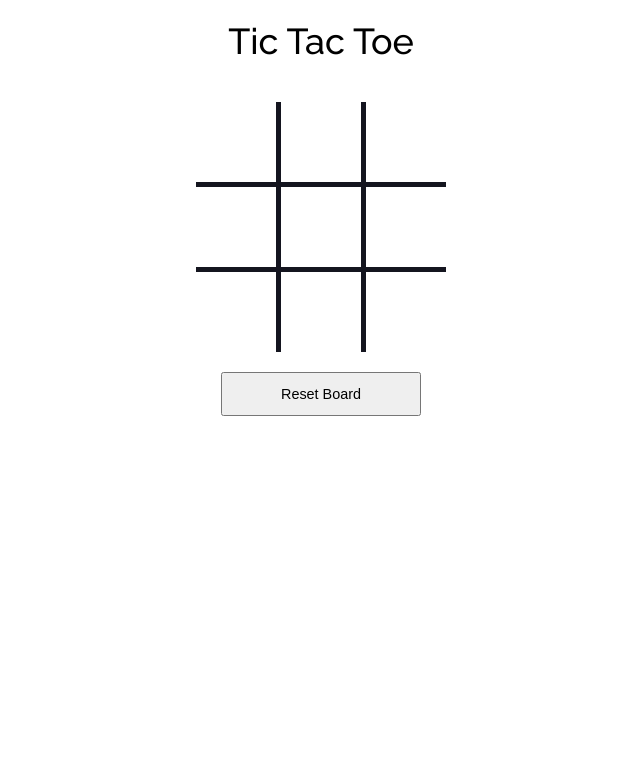
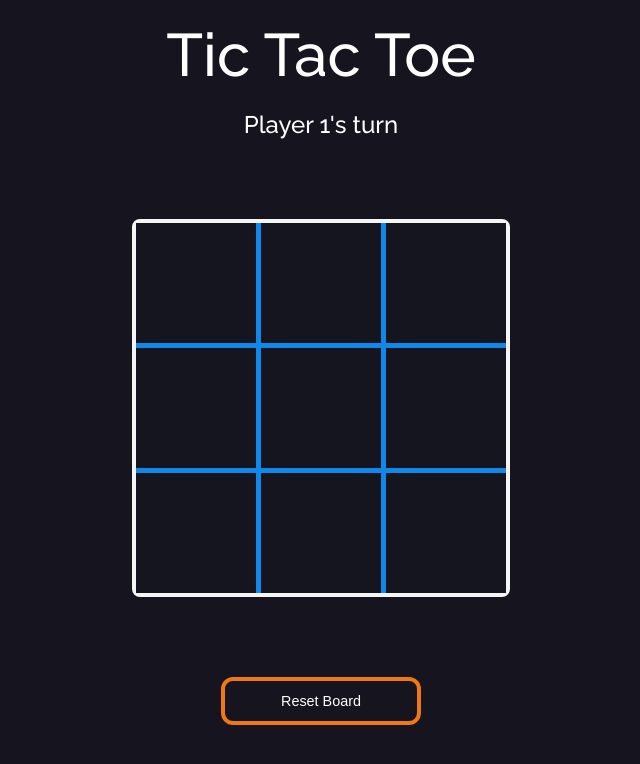
Before and after one commit to Arc-Data/tic-tac-toe, a plain HTML site: page index.html in a window 1280 px wide. Both pictures are taken after a click on the button "Reset Board". Shown: the whole page, without its empty margins (319-959 px from the left). Drawn offline with Linux system fonts and the light colour scheme.

Commit message:
design reinvent

```diff
--- a/index.html
+++ b/index.html
@@ -11,8 +11,12 @@
 	<script type="text/javascript" src = 'script.js' defer></script>
 </head>
 <body>
+	<div class = "left-pane"></div>
 	<div class="page-container">
-		<h3>Tic Tac Toe</h3>
+		<div class = "title-section">
+			<h3>Tic Tac Toe</h3>
+			<p id = "subtitle">Hello</p>
+		</div>
 		<div class="board">
 			<div></div>
 			<div></div>
@@ -26,5 +30,6 @@
 		</div>
 		<button class = "btn">Reset Board</button>
 	</div>
+	<div class = "right-pane"></div>
 </body>
 </html>
--- a/script.js
+++ b/script.js
@@ -18,55 +18,25 @@ const gameBoard = (() => {
 	const checkGameStatus = () => hasWinner;
 
 	const checkWinner = (moves) => {
-		hasWinner = winConditions.some(condition => {
-			return moves.every(index => condition.includes(index));
-		});
 
-		if(hasWinner) {
-			console.log("Huh?");
-		}
+
+		return hasWinner;
 	};
 
-	// const resetBoard = () => {
-	// 	board.forEach((item, idx) => board[idx] = '');
-	// 	displayController.render();
+	const resetBoard = () => {
+		board.forEach((i, idx) => board[idx] = '');
+		player.resetGameState();
+		displayController.render();
+		hasWinner = false;
 
-	// 	hasWinner = false;
-	// };
+		displayController.turnSubtitle(player.getTurnPlayerName());
+	};
 
 	return {
 		getBoard,
 		resetBoard,
 		checkWinner,
 		checkGameStatus,
-	};
-
-})();
-
-const displayController = (() => {
-	const cells = document.querySelectorAll('.board > div');
-	const resetButton = document.querySelector('.btn');
-
-	resetButton.addEventListener('click', gameBoard.resetBoard);
-
-	const initialize = () => {
-		cells.forEach((cell, idx) => {
-			cell.dataset.index = idx;
-			cell.addEventListener('click', () => player.setValue(cell));
-		});
-	};
-
-	initialize();
-
-	const render = () => {
-		const board = gameBoard.getBoard();
-		cells.forEach((cell, idx) => {
-			cell.textContent = board[idx];
-		});
-	};
-
-	return {
-		render,
 	};
 
 })();
@@ -81,12 +51,22 @@ const player = (() => {
 	};
 	const player1 = Person('Player 1', 'X', []);
 	const player2 = Person('Player 2', 'O', []);
+
 	let turn = 1;
 	let turnPlayer = player1;
 
-	const resetMoves = () => {
+	const resetGameState = () => {
+		turnPlayer = player1;
+		turn = 1;
 		player1.moves = [];
 		player2.moves = [];
+
+		displayController.turnSubtitle(getTurnPlayerName);
+	};
+
+	const showPlayerMoves = () => {
+		console.log(player1.moves, player2.moves);
+		console.log(`Turn ${turn}`);
 	};
 
 	const nextPlayer = () => {
@@ -95,25 +75,74 @@ const player = (() => {
 
 	const setValue = (cell) => {
 		if(cell.textContent !== '' || gameBoard.checkGameStatus()) return;
-
 		gameBoard.getBoard()[Number(cell.dataset.index)] = turnPlayer.mark;
 		turnPlayer.moves.push(Number(cell.dataset.index));
 		displayController.render();
+		console.log(turn, turnPlayer.moves);
+		turn++;
 
 		if(turn >= 5) {
-			gameBoard.checkWinner(turnPlayer.moves);
+			if (gameBoard.checkWinner(turnPlayer.moves)) {
+				displayController.winSubtitle(turnPlayer.name);
+				return;
+			}
 		}
 
 		nextPlayer();
-		turn++;
+		displayController.turnSubtitle(turnPlayer.name);
 
 	};
 
+	const getTurnPlayerName = () => turnPlayer.name;
 
 
 
 	return {
+		getTurnPlayerName,
+		resetGameState,
 		setValue,
+		showPlayerMoves,
 	};
 
 })();
+
+const displayController = (() => {
+	const subtitle = document.querySelector('#subtitle');
+	const cells = document.querySelectorAll('.board > div');
+	const resetButton = document.querySelector('.btn');
+
+	resetButton.addEventListener('click', gameBoard.resetBoard);
+
+	const initialize = () => {
+		cells.forEach((cell, idx) => {
+			cell.dataset.index = idx;
+			cell.addEventListener('click', () => player.setValue(cell));
+		});
+
+		turnSubtitle(player.getTurnPlayerName());
+	};
+
+	const winSubtitle = name => {
+		subtitle.textContent = `${name} wins!`;
+	};
+
+	const turnSubtitle = name => {
+		subtitle.textContent = `${name}'s turn`;
+	};
+
+	const render = () => {
+		const board = gameBoard.getBoard();
+		cells.forEach((cell, idx) => {
+			cell.textContent = board[idx];
+		});
+	};
+
+	initialize();
+
+	return {
+		turnSubtitle,
+		winSubtitle,
+		render,
+	};
+
+})();
--- a/style.css
+++ b/style.css
@@ -10,28 +10,48 @@
 
 body {
 	font-family: 'Raleway', sans-serif;
+	background:#15141f;
+	display:grid;
+	grid-template-columns: 1fr 3fr 1fr;
+}
+
+.left-pane {
+/*	border-right:2px solid white;*/
+}
+
+.right-pane {
+/*	border-left: 2px solid white ;*/
 }
 
 .page-container {
 	max-width: 900px;
-/*	background:#15141f;*/
+	color:white;
 	margin:0 auto;
 	display:flex;
-	gap:20px;
+	gap:80px;
 	flex-direction: column;
 	align-items:center;
+	min-height:100vh;
+}
+
+#subtitle {
+	font-size:2rem;
+	text-align:center;
 }
 
 .board {
-	background: #14151f;
+	background: #1088eb;
 	display:grid;
+	border:4px solid #f5f5f5;
+	border-radius:8px;
 	gap:5px;
-	grid-template-columns: repeat(3, 80px);
-	grid-template-rows: repeat(3, 80px);
+	grid-template-columns: repeat(3, 120px);
+	grid-template-rows: repeat(3, 120px);
 }
 
 .board div {
-	background:white;
+	color:white;
+	background:#14151f;
 	display:grid;
 	place-items:center;
 	font-size:3rem;
@@ -44,7 +64,7 @@ body {
 
 
 h3 {
-	font-size:3rem;
+	font-size:5rem;
 	font-weight: 500;
 	padding:20px;
 }
@@ -53,4 +73,16 @@ button {
 	width:200px;
 	padding:12px;
 	font-size:1.2rem;
+	border-radius: 12px;
+	background: transparent;
+	border: 4px solid #ef7714;
+	color:white;
+
 }
+
+button:hover {
+	cursor: pointer;
+	background: white;
+	color:black;
+	transition:.3s;
+}
```
